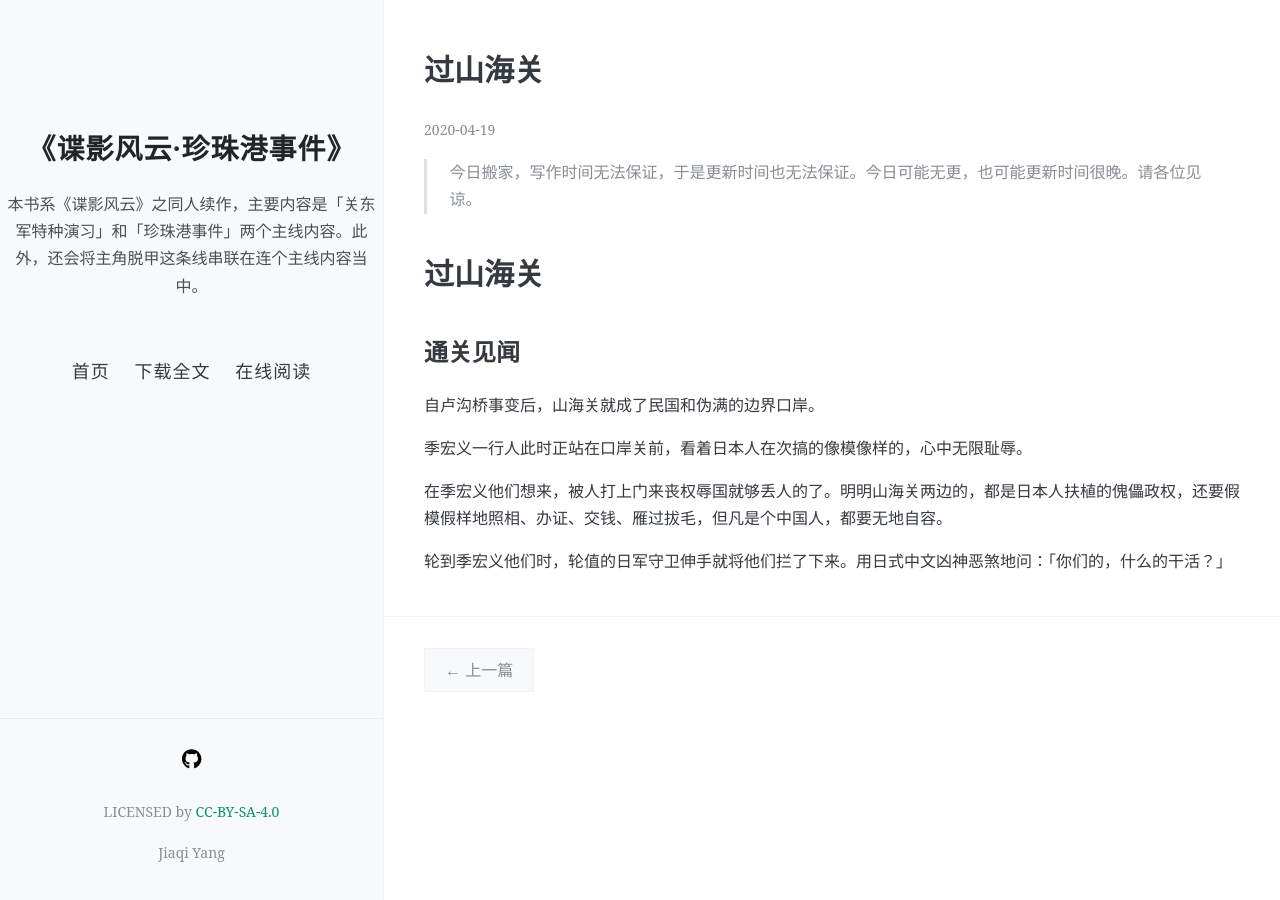
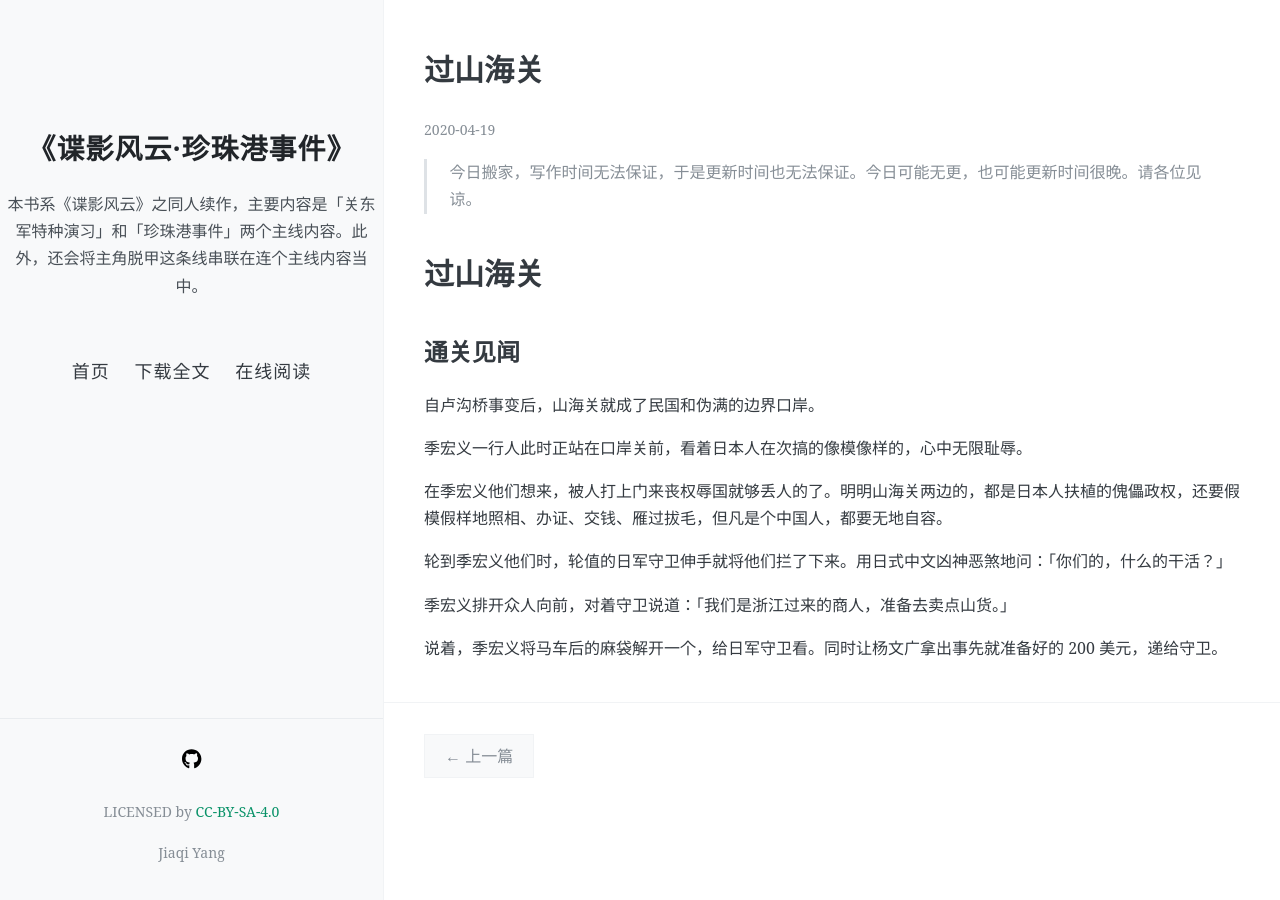
Before and after one commit to NingZhiheng/the-novel-pearl-harbor, a Jekyll site: the page built from docs/_posts/2020-04-19-过山海关.md, in a window 1280 px wide. Built offline with Jekyll 4.4.1, drawn with Linux system fonts in a browser that asks for light colours; nearby versions of some CDN libraries.

Commit message:
[sync] source synchronized: 2020-04-19 12:24:16

```diff
--- a/docs/_includes/04.md
+++ b/docs/_includes/04.md
@@ -10,4 +10,8 @@
 
 轮到季宏义他们时，轮值的日军守卫伸手就将他们拦了下来。用日式中文凶神恶煞地问：「你们的，什么的干活？」
 
+季宏义排开众人向前，对着守卫说道：「我们是浙江过来的商人，准备去卖点山货。」
+
+说着，季宏义将马车后的麻袋解开一个，给日军守卫看。同时让杨文广拿出事先就准备好的 200 美元，递给守卫。
+
 <!-- ![01](../../../../images/01.jpg "东北华北示意图") -->
```
